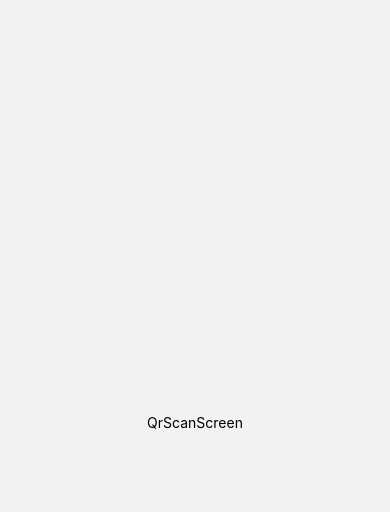
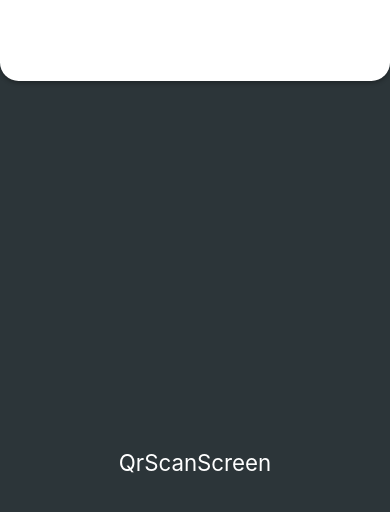
Before and after one commit to nikunj6353324252/ButiStock, a React Native app: screen /Scan in a window 390 px wide. Shown: the top 512 px of the page. Built offline with nearby package versions, Linux system fonts and the light colour scheme.

Commit message:
first commit

```diff
--- a/App.js
+++ b/App.js
@@ -25,8 +25,22 @@ const App = () => {
           }}
         />
         <Stack.Screen name="Login" component={LoginScreen} />
-        <Stack.Screen name="Scan" component={QrScanScreen} />
-        <Stack.Screen name="Report" component={ReportScreen} />
+        <Stack.Screen
+          name="Scan"
+          component={QrScanScreen}
+          options={{
+            headerShown: true,
+            header: () => <CustomeHeader />,
+          }}
+        />
+        <Stack.Screen
+          name="Report"
+          component={ReportScreen}
+          options={{
+            headerShown: true,
+            header: () => <CustomeHeader />,
+          }}
+        />
       </Stack.Navigator>
     </NavigationContainer>
   );
--- a/app/Screen/QrScanScreen.js
+++ b/app/Screen/QrScanScreen.js
@@ -1,10 +1,17 @@
 import {View, Text} from 'react-native';
 import React from 'react';
+import {scale} from 'react-native-size-matters';
 
 const QrScanScreen = () => {
   return (
-    <View style={{flex: 1, justifyContent: 'center', alignItems: 'center'}}>
-      <Text>QrScanScreen</Text>
+    <View
+      style={{
+        flex: 1,
+        justifyContent: 'center',
+        alignItems: 'center',
+        backgroundColor: '#2C3539',
+      }}>
+      <Text style={{fontSize: scale(20), color: 'white'}}>QrScanScreen</Text>
     </View>
   );
 };
--- a/app/Screen/ReportScreen.js
+++ b/app/Screen/ReportScreen.js
@@ -1,10 +1,17 @@
 import {View, Text} from 'react-native';
 import React from 'react';
+import {scale} from 'react-native-size-matters';
 
 const ReportScreen = () => {
   return (
-    <View style={{flex: 1, justifyContent: 'center', alignItems: 'center'}}>
-      <Text>ReportScreen</Text>
+    <View
+      style={{
+        flex: 1,
+        justifyContent: 'center',
+        alignItems: 'center',
+        backgroundColor: '#2C3539',
+      }}>
+      <Text style={{fontSize: scale(20), color: 'white'}}>ReportScreen</Text>
     </View>
   );
 };
```
